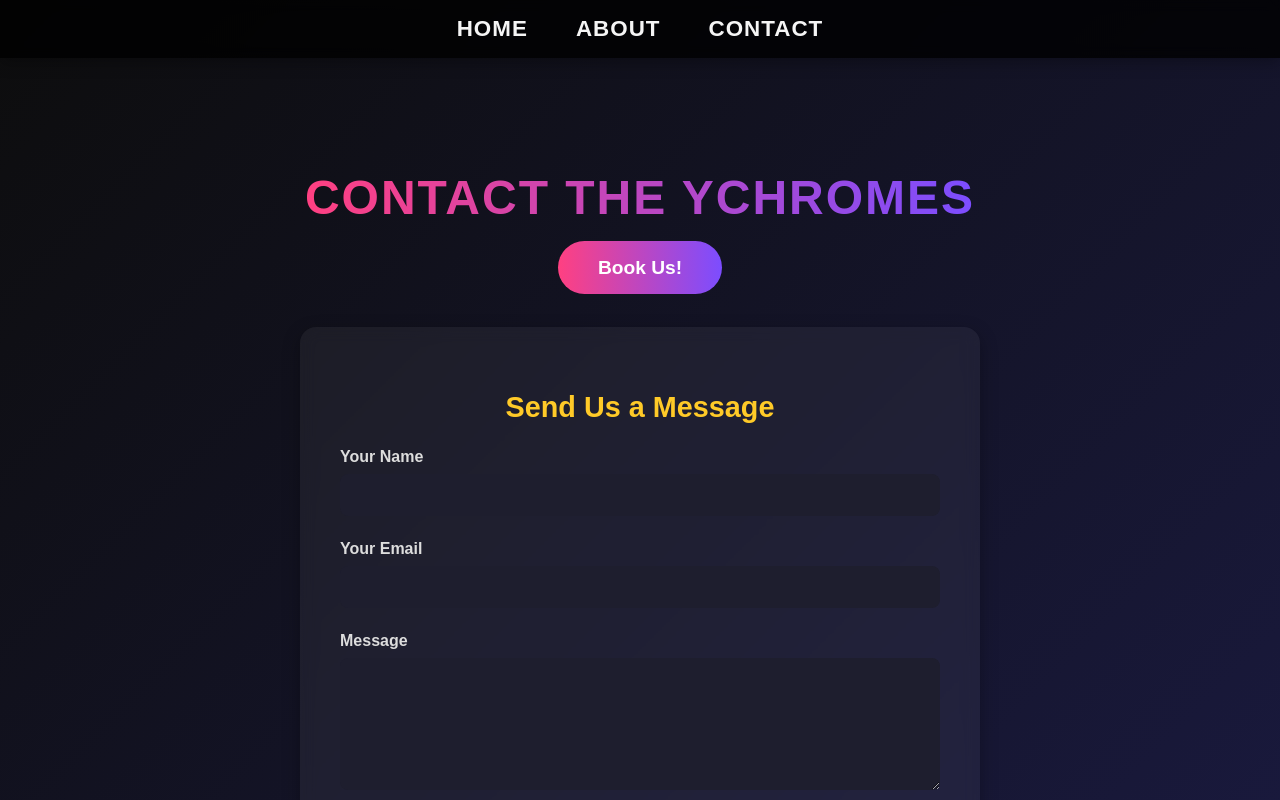
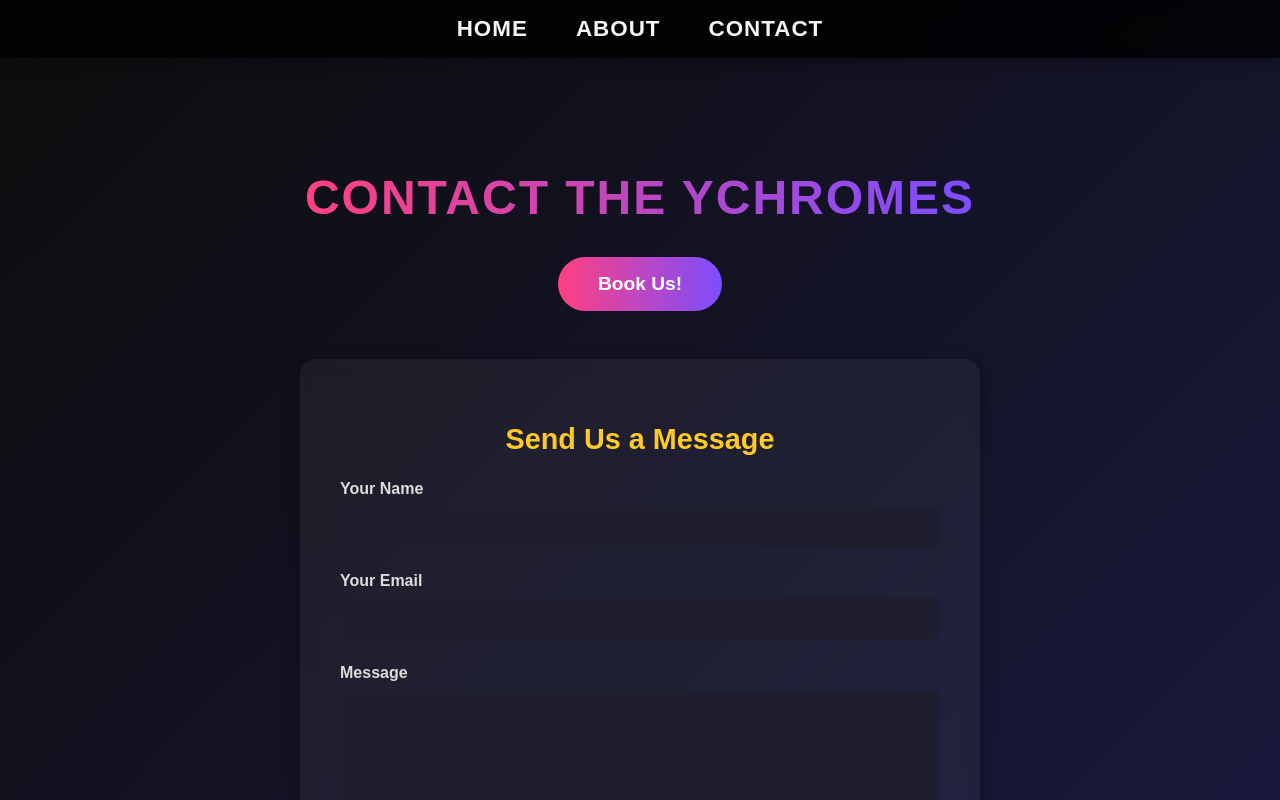
Before and after one commit to mattnadar/YChromes, a React (Create React App) app: page /events in a window 1280 px wide. Shown: the top 800 px of the page. Built offline with nearby package versions, Linux system fonts and the light colour scheme.

Commit message:
fixed button hovering on booking link

```diff
--- a/src/styles/Contact.css
+++ b/src/styles/Contact.css
@@ -25,6 +25,7 @@
 }
 
 .Booking-btn {
+  display: inline-block;
   background: linear-gradient(90deg, #ff4081, #7c4dff);
   color: white;
   padding: 1rem 2.5rem;
@@ -33,6 +34,7 @@
   text-decoration: none;
   border-radius: 50px;
   transition: transform 0.3s ease, box-shadow 0.3s ease;
+  cursor: pointer;         /* feels clickable */
 }
 
 .Booking-btn:hover {
```
